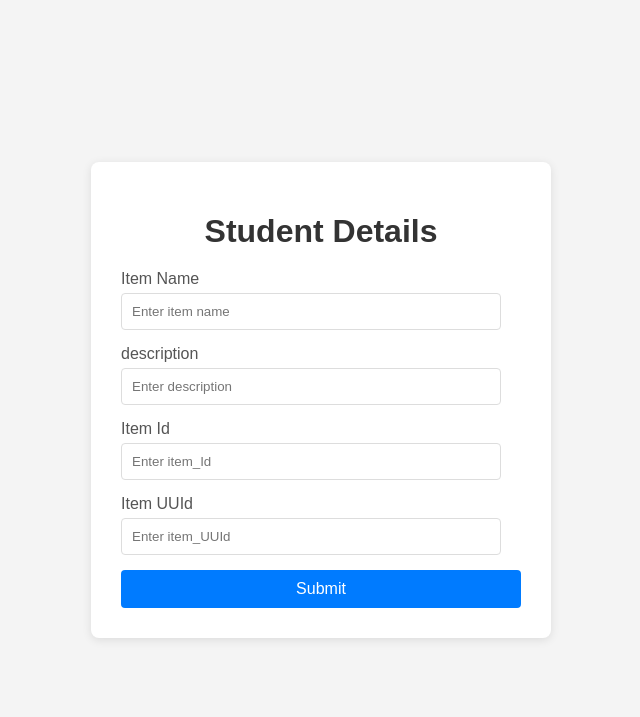
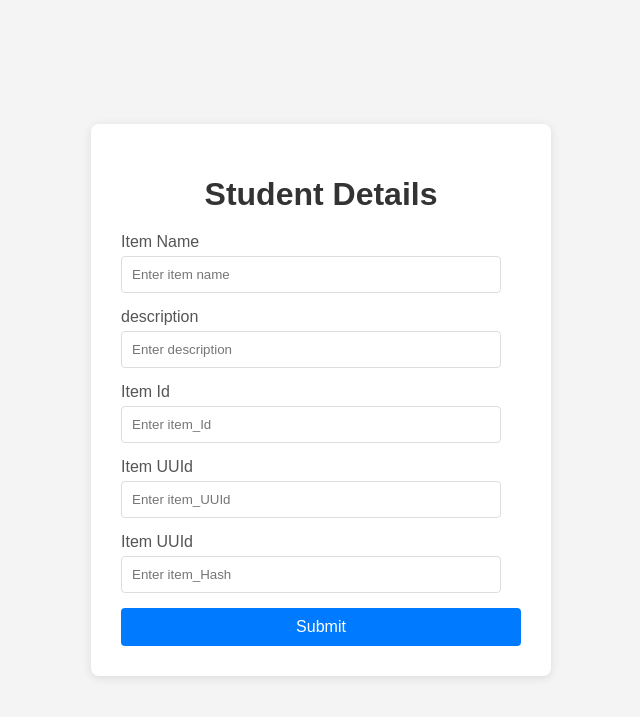
Before and after one commit to sharmasarita321/Castella, a Flask app: page / in a window 1280 px wide. Shown: the top 717 px of the page, without its empty margins (319-959 px from the left). Run offline with Flask 3, Linux system fonts and the light colour scheme.

Commit message:
master1 Third commit: Add Item Hash field.

```diff
--- a/TD_Frontend/templates/index.html
+++ b/TD_Frontend/templates/index.html
@@ -70,6 +70,10 @@
                 <label for="ItemUUId">Item UUId</label>
                 <input type="number" id="item_UUId" name="item_UUId" placeholder="Enter item_UUId" min="0" max="100" required>
             </div>
+            <div class="form-group">
+                <label for="ItemHash">Item UUId</label>
+                <input type="number" id="item_Hash" name="item_Hash" placeholder="Enter item_Hash" min="0" max="100" required>
+            </div>
             <button type="submit">Submit </button>
         </form>
     </div>
```
